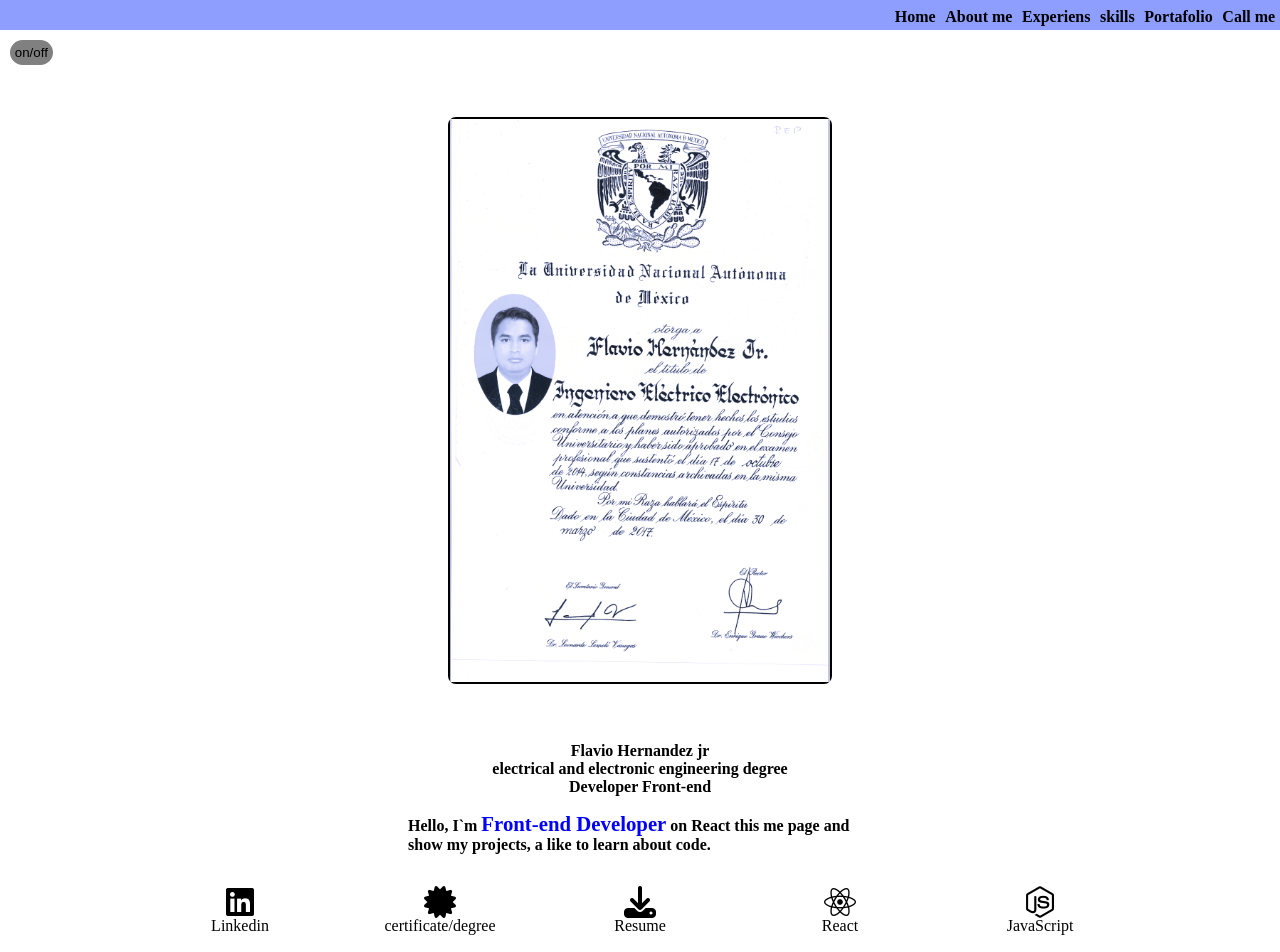
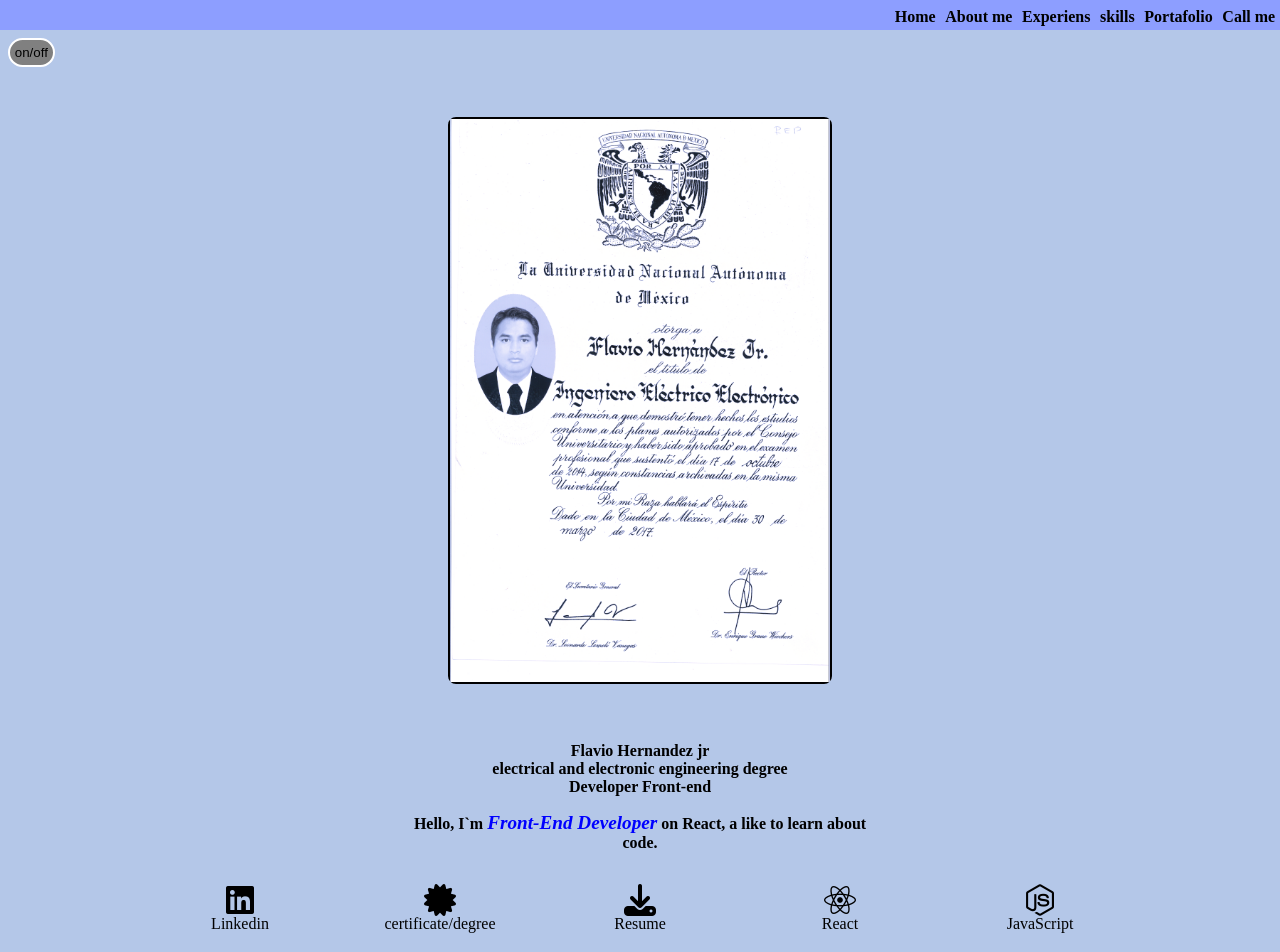
Before and after one commit to flaviovidalhuax/portafolioReact, a React (Vite) app: page / in a window 1280 px wide. Shown: the top 952 px of the page. Built offline with nearby package versions, Linux system fonts and the light colour scheme; some icons are missing.

Commit message:
background animate

```diff
--- a/src/App.css
+++ b/src/App.css
@@ -7,12 +7,16 @@
 .App_background_true{
     /* background-color: white; */
     transition:5s;
-    box-shadow: inset 100vw 0 0 0 white;
+    /* box-shadow: inset 100vw 0 0 0 white; */
+    box-shadow: inset -100vw 0 0 0 #779ad68d;
 }
 .App_background_false{
     /* background-color: #A0D995; */
-    transition:5s;
-    box-shadow: inset -100vw 0 0 0 #354259;
+    transition:3s;
+
+    background: linear-gradient(-45deg, #ee7752, #e73c7e, #23a6d5, #23d5ab);
+    background-size: 400% 400%;
+    animation: gradient 15s ease infinite;
 }
 
 .App_btn{
@@ -24,3 +28,15 @@
     margin-left: .5rem;
     margin-top: .5rem;
 }
+
+@keyframes gradient {
+    0% {
+        background-position: 0% 50%;
+    }
+    50% {
+        background-position: 100% 50%;
+    }
+    100% {
+        background-position: 0% 50%;
+    }
+}
--- a/src/components/AboutMe.jsx
+++ b/src/components/AboutMe.jsx
@@ -17,8 +17,8 @@
 
           </div>
          <article className='AbouteMe_article'>
-            <h4>
-            Hello, I`m <span className='AbouteMe_main-span'>Front-end Developer</span> on React this me page and show my projects, a like to learn about code.
+            <h4 className='AbouteMe_article-h4'>
+            Hello, I`m <span className='AbouteMe_main-span'>Front-End Developer</span> on React, a like to learn about code.
             </h4>
          </article>
           <div className='AbouteMe_main-div-a'>
--- a/src/components/style/aboutMe.css
+++ b/src/components/style/aboutMe.css
@@ -52,6 +52,7 @@
 .AbouteMe_main-span{
     color: blue;
     font-size: 1.3rem;
+    font: oblique bold 120% cursive;
 
 }
 .AbouteMe_main-div-a{
@@ -96,3 +97,6 @@
     padding: .5rem;
     border-radius: .5rem;
 }
+.AbouteMe_article-h4{
+    text-align: center;
+}
```
